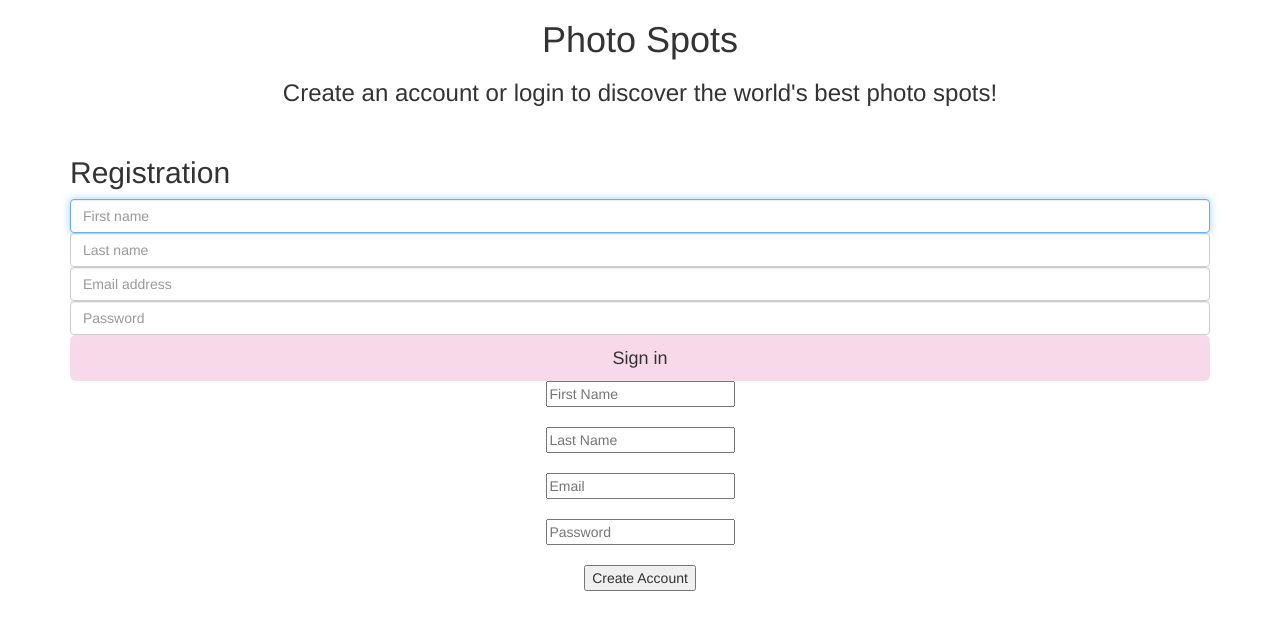
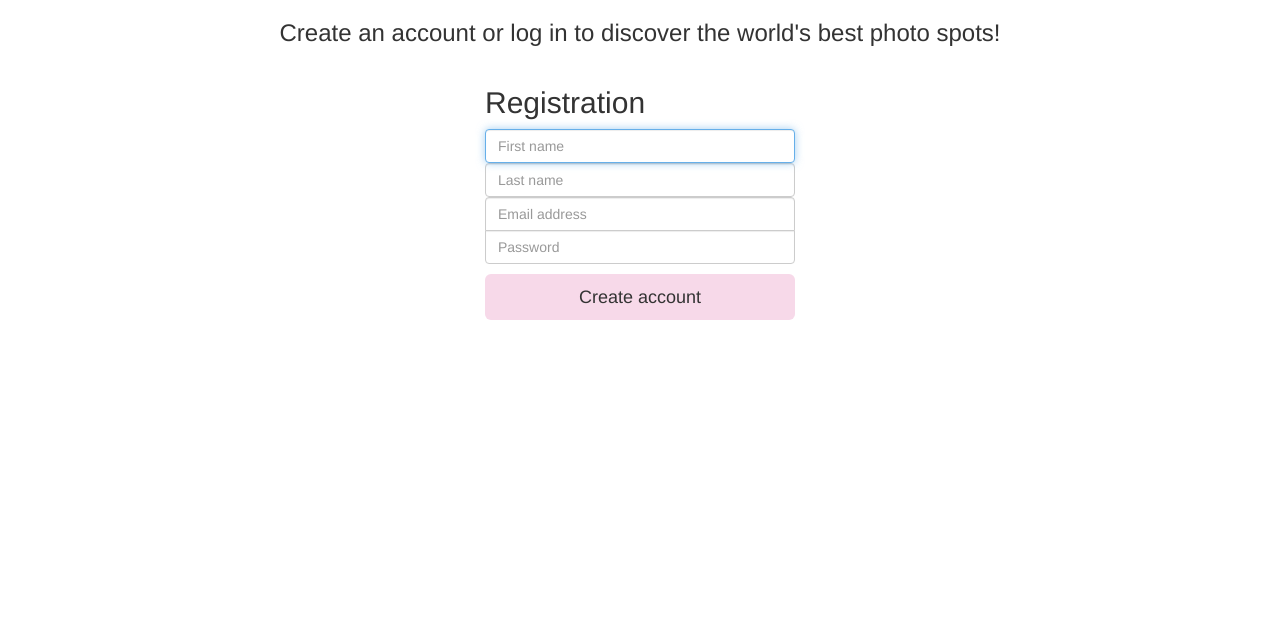
Before and after one commit to laurenpritchett/citysights, a Flask app: page / in a window 1280 px wide. Shown: the part 52-682 px from the top of the page. Run offline with Flask 2, Linux system fonts and the light colour scheme; some libraries are stand-ins or nearby versions.

Commit message:
edited login and register form

```diff
--- a/static/css/style.css
+++ b/static/css/style.css
@@ -6,14 +6,19 @@ h3 {
     text-align: center;
 }
 
+.img-responsive {
+  max-height: 300px;
+}
 .photo-results{
-    max-width: 450px;
+    max-width: 500px;
+    max-height: 450px;
     margin: 0
     0em 0em;
 }
 
 .saved-photos{
-    max-width: 450px;
+    max-width: 500px;
+    max-height: 450px;
     margin: 0em 0em;
 }
 
@@ -75,16 +80,17 @@ h3 {
     padding: 5px 11px 0px 11px;
 }
 
-.form-signin {
+.form-signin, .form-register {
   max-width: 330px;
   padding: 15px;
   margin: 0 auto;
 }
-.form-signin .form-signin-heading,
-.form-signin {
+.form-signin, .form-signin-heading,
+.form-signin, .form-register{
   margin-bottom: 10px;
 }
-.form-signin .form-control {
+.form-signin, .form-control,
+.form-register {
   position: relative;
   height: auto;
   -webkit-box-sizing: border-box;
@@ -93,15 +99,19 @@ h3 {
   padding: 10px;
   font-size: 16px;
 }
-.form-signin .form-control:focus {
+.form-signin, .form-control:focus,
+.form-register {
   z-index: 2;
 }
-.form-signin input[type="email"] {
+.form-signin input[type="email"],
+.form-register input[type="email"],
+.form-register input[type="text"] {
   margin-bottom: -1px;
   border-bottom-right-radius: 0;
   border-bottom-left-radius: 0;
 }
-.form-signin input[type="password"] {
+.form-signin input[type="password"],
+.form-register input[type="password"] {
   margin-bottom: 10px;
   border-top-left-radius: 0;
   border-top-right-radius: 0;
--- a/templates/homepage.html
+++ b/templates/homepage.html
@@ -1,15 +1,14 @@
 {% extends 'base.html' %}
 {% block content %}
-<h1>Photo Spots</h1>
 
 
 {% if 'user_id' not in session %}
-<h3>Create an account or login to discover the world's best photo spots!</h3><br>
+<h3>Create an account or log in to discover the world's best photo spots!</h3>
 
 <div class="container">
 
-  <form class="form-register" action='/user-registration' method='POST'>
-    <h2 class="form-register-heading">Registration</h2>
+  <form class="form-signin" action='/user-registration' method='POST'>
+    <h2 class="form-signin-heading">Registration</h2>
     <label for="firstName" class="sr-only">First name</label>
     <input type="text" id="inputFirst" name="fname" class="form-control" placeholder="First name" required autofocus>
     <label for="lastName" class="sr-only">Last name</label>
@@ -18,18 +17,11 @@
     <input type="email" id="inputEmail" name="email" class="form-control" placeholder="Email address" required>
     <label for="inputPassword" class="sr-only">Password</label>
     <input type="password" id="inputPassword" name="password" class="form-control" placeholder="Password" required>
-    <button class="btn btn-lg btn-block" type="submit">Sign in</button>
+    <button class="btn btn-lg btn-block" type="submit">Create account</button>
   </form>
 
 </div> <!-- /container -->
 
-<form class='form' action='/user-registration' method='POST'>
-  <input type='text' id='fname' name='fname' placeholder='First Name' required><br><br>
-  <input type='text' id='lname' name='lname' placeholder='Last Name' required><br><br>
-  <input type='text' id='email' name='email' placeholder='Email' required><br><br>
-  <input type='password' id='password' name='password' placeholder='Password' required><br><br>
-  <input type='submit' value='Create Account'>
-</form>
 
 {% endif %}
 
```
